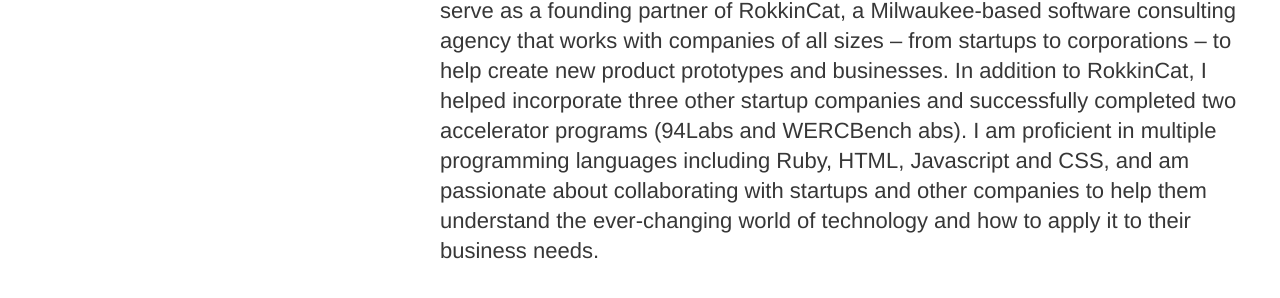
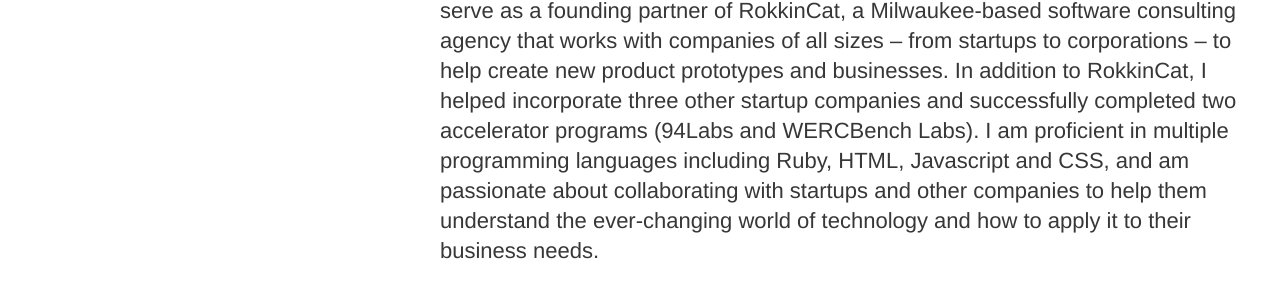
Before and after one commit to stoodder/stoodder.github.com, a Jekyll site: the page built from about.html, in a window 1280 px wide. Shown: the part 310-608 px from the top of the page. Built offline with Jekyll 4.4.1, drawn with Linux system fonts in a browser that asks for light colours; some of the changed text lies outside the part shown.

Commit message:
Fixed up about me

```diff
--- /dev/null
+++ b/_sass/_about.sass
@@ -0,0 +1,66 @@
+.about
+	+flex-container
+	padding: 100px 0px 0px 0px
+
+	&.is-teal
+		.about--info .about--title
+			color: $teal
+
+	&.is-blue
+		.about--info .about--title
+			color: $blue
+
+	&.is-purple
+		.about--info .about--title
+			color: $purple
+
+	&.is-red
+		.about--info .about--title
+			color: $red
+
+	&.is-orange
+		.about--info .about--title
+			color: $orange
+
+	&.is-yellow
+		.about--info .about--title
+			color: $yellow
+
+	&.is-green
+		.about--info .about--title
+			color: $green
+
+	.about--image
+		+flex-to-size
+		position: relative
+		padding: 20px 30px
+
+	.about--info
+		+flex-to-fill
+		height: 100%
+		padding: 20px 30px
+		color: $charcoal
+
+		.about--title
+			+transition-duration($long)
+			+transition-property(color)
+			font-size: 48px
+			font-weight: bold
+			line-height: 48px
+			color: $teal
+			margin-bottom: 5px
+
+		.about--detail
+			font-size: 20px
+			color: $grey-darker
+			font-weight: 300
+
+			label
+				font-weight: bold
+
+		p.about--description
+			margin: 0px
+			padding: 20px 0px
+			font-size: 22px
+			font-weight: 100
+			line-height: 30px
--- a/about.html
+++ b/about.html
@@ -2,19 +2,18 @@
 layout: default
 group: about
 ---
-<div class="portfolio">
-	<div class="portfolio--item">
-		<div class="portfolio--image">
+<div class="about">
+	<div class="about--image">
 		<img src="http://placehold.it/350x150" height="150" width="350">
 	</div>
-		<div class="portfolio--info">
-			<div class="portfolio--title">
+	<div class="about--info">
+		<div class="about--title">
 			About Me
 		</div>
-			<div class="portfolio--detail">
+		<div class="about--detail">
 			Full-Stack Engineer &amp; Startup Consultant
 		</div>
-			<p class="portfolio--description">
+		<p class="about--description">
 			I am a full-stack developer with more than 13 years of engineering experience.
 			I'm a self-taught web programmer at age 14 and went on to earn degrees in Computer and
 			Software Engineering from the Milwaukee School of Engineering. I currently serve as
@@ -22,11 +21,10 @@
 			with companies of all sizes – from startups to corporations – to help create new product
 			prototypes and businesses. In addition to RokkinCat, I helped incorporate three other
 			startup companies and successfully completed two accelerator programs (94Labs and WERCBench
-				abs). I am proficient in multiple programming languages including Ruby, HTML, Javascript
+			Labs). I am proficient in multiple programming languages including Ruby, HTML, Javascript
 			and CSS, and am passionate about collaborating with startups and other companies to help
 			them understand the ever-changing world of technology and how to apply it to their business
 			needs.
 		</p>
 	</div>
 </div>
-</div>
--- a/assets/css/styles.sass
+++ b/assets/css/styles.sass
@@ -8,3 +8,4 @@
 @import "header"
 @import "main"
 @import "portfolio"
+@import "about"
--- a/assets/scripts/app.coffee
+++ b/assets/scripts/app.coffee
@@ -8,6 +8,7 @@
 	$main = $(".main").first()
 	$header = $(".header").first()
 	$portfolioItems = $(".portfolio--item")
+	$about = $(".about")
 
 	animate = ->
 		#Aimate the logos
@@ -30,6 +31,9 @@
 		$portfolioItems.removeClass( active_logo.data("animation-class") )
 		$portfolioItems.addClass( next_logo.data("animation-class") )
 
+		$about.removeClass( active_logo.data("animation-class") )
+		$about.addClass( next_logo.data("animation-class") )
+
 		setTimeout(animate, 10000)
 	#END animate
 
```
Lines whose indentation alone changed are shown as unchanged.
